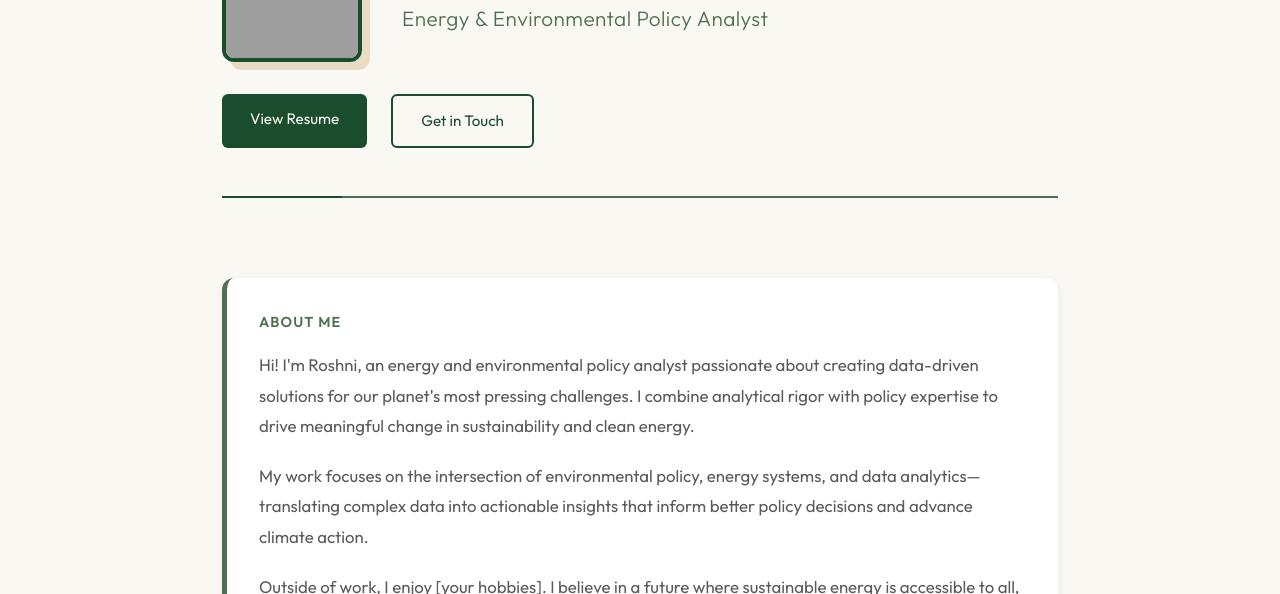
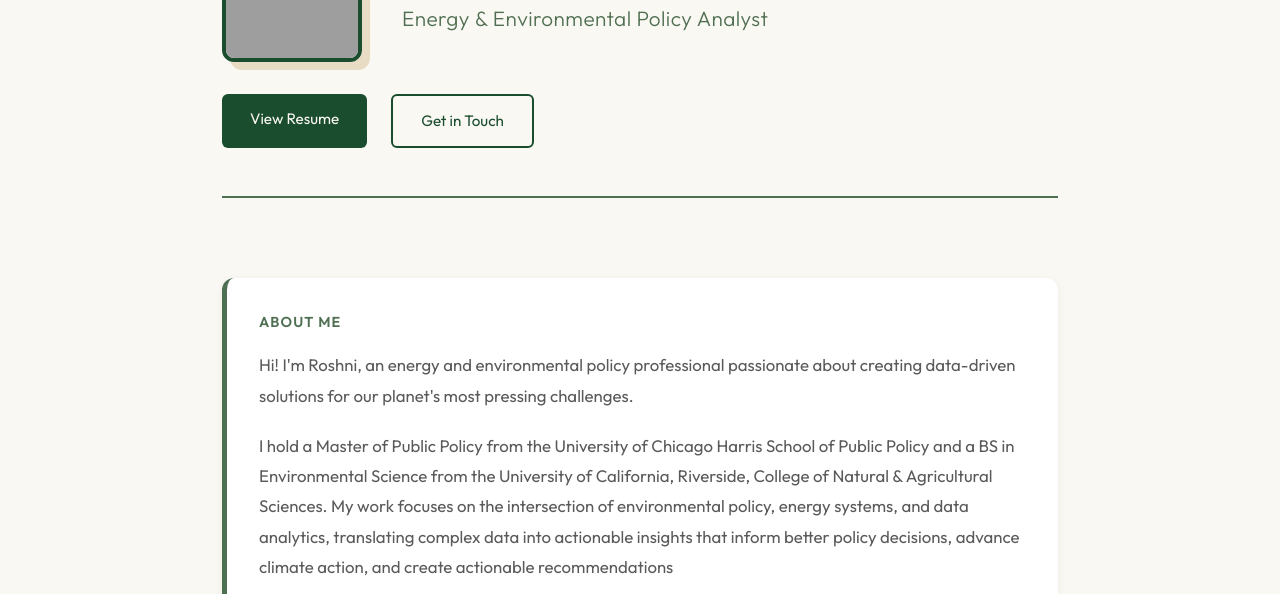
Before and after one commit to roshnivora/roshnivora.github.io, a plain HTML site: page index.html in a window 1280 px wide. Shown: the part 206-800 px from the top of the page. Drawn offline with Linux system fonts and the light colour scheme; grey boxes are pictures that could not be loaded.

Commit message:
changing text and adjusting design

```diff
--- a/index.html
+++ b/index.html
@@ -79,17 +79,6 @@
             padding: 48px 0;
             border-bottom: 2px solid var(--sage);
             position: relative;
-        }
-
-        .hero::after {
-            content: '';
-            position: absolute;
-            bottom: -2px;
-            left: 0;
-            width: 120px;
-            height: 2px;
-            background: var(--forest);
-            animation: expandLine 0.8s ease-out 0.3s backwards;
         }
 
         @keyframes expandLine {
@@ -393,17 +382,18 @@
             <div class="content-card">
                 <h3>About Me</h3>
                 <p>
-                    Hi! I'm Roshni, an energy and environmental policy analyst passionate about creating
-                    data-driven solutions for our planet's most pressing challenges. I combine analytical
-                    rigor with policy expertise to drive meaningful change in sustainability and clean energy.
+                    Hi! I'm Roshni, an energy and environmental policy professional passionate about creating
+                    data-driven solutions for our planet's most pressing challenges.
                 </p>
                 <p>
-                    My work focuses on the intersection of environmental policy, energy systems, and data
-                    analytics—translating complex data into actionable insights that inform better policy
-                    decisions and advance climate action.
+                    I hold a Master of Public Policy from the University of Chicago Harris School of Public Policy
+                    and a BS in Environmental Science from the University of California, Riverside,
+                    College of Natural & Agricultural Sciences. My work focuses on the intersection of environmental
+                    policy, energy systems, and data analytics, translating complex data into actionable insights
+                    that inform better policy decisions, advance climate action, and create actionable recommendations
                 </p>
                 <p>
-                    Outside of work, I enjoy [your hobbies]. I believe in a future where sustainable
+                    Outside of work, I enjoy running, baking, and anything crafty! I believe in a future where sustainable
                     energy is accessible to all, and I'm committed to being part of that transformation.
                 </p>
             </div>
```
